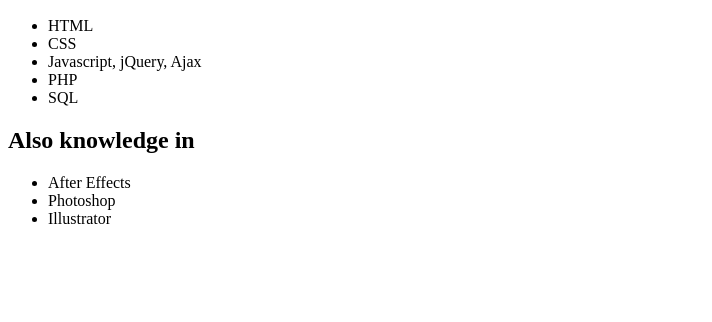
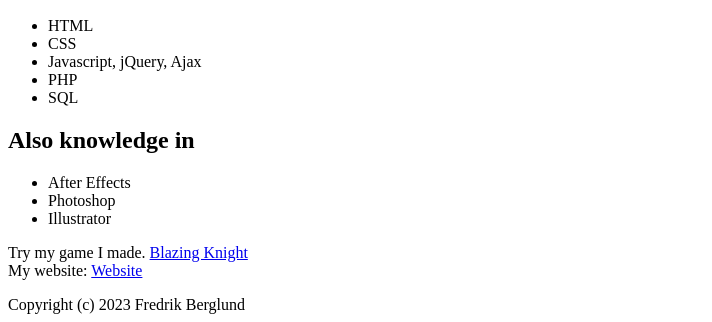
Before and after one commit to diamdesign/my-website, a plain HTML site: page index.html in a window 1280 px wide. Shown: the part 536-858 px from the top of the page, without its empty margins (0-712 px from the left). Before the commit the page ends 800 px from the top, so only its background shows below. Drawn offline with Linux system fonts and the light colour scheme.

Commit message:
Update index

```diff
--- a/index.html
+++ b/index.html
@@ -34,6 +34,13 @@
           <li>Illustrator</li>
         </ul>
       </section>
+      <p>
+        Try my game I made.
+        <a href="https://blazingknight.com">Blazing Knight</a><br />
+        My website: <a href="https://diam.se">Website</a>
+      </p>
+
+      <footer>Copyright (c) 2023 Fredrik Berglund</footer>
     </header>
   </body>
 </html>
```
